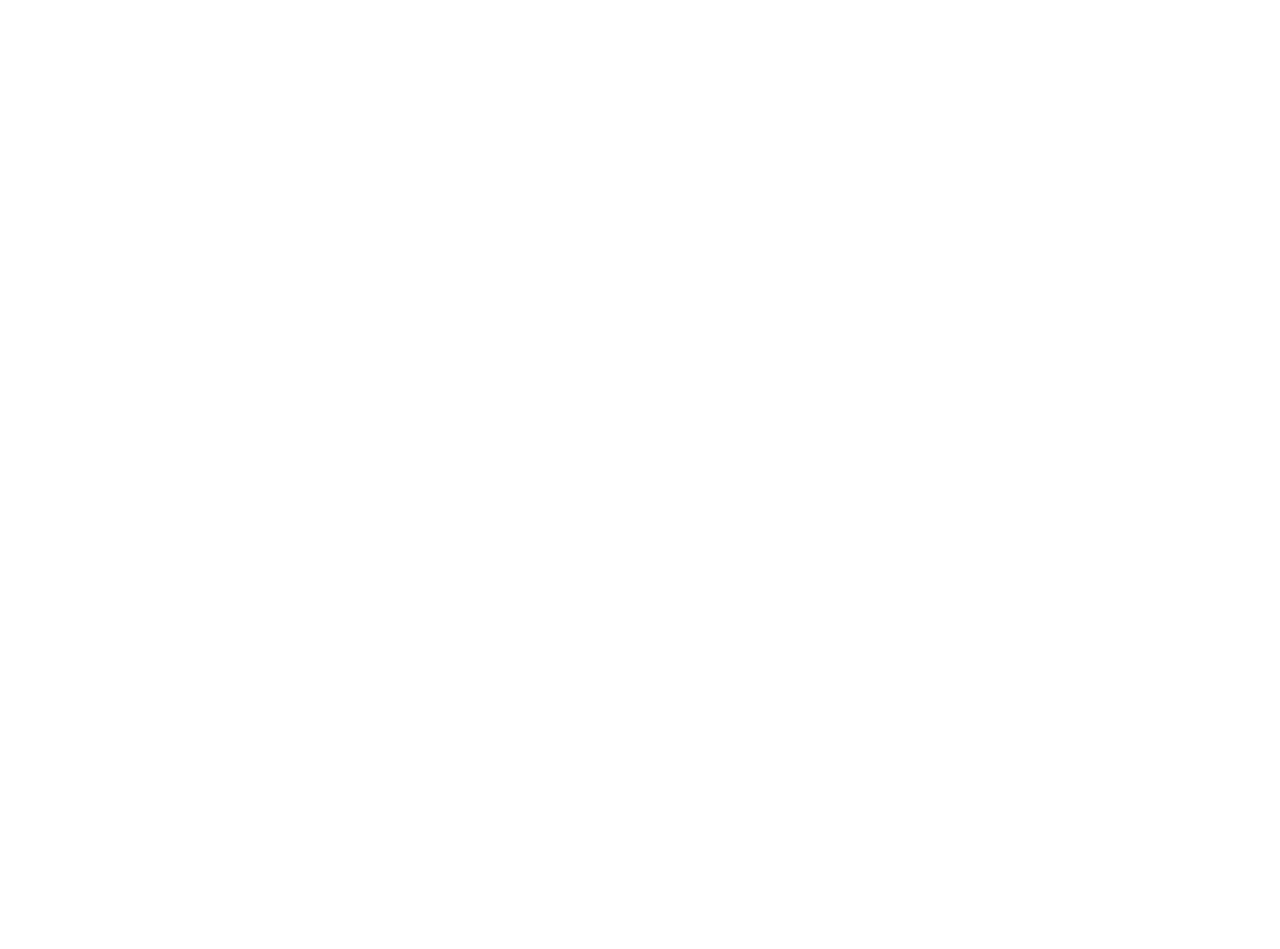
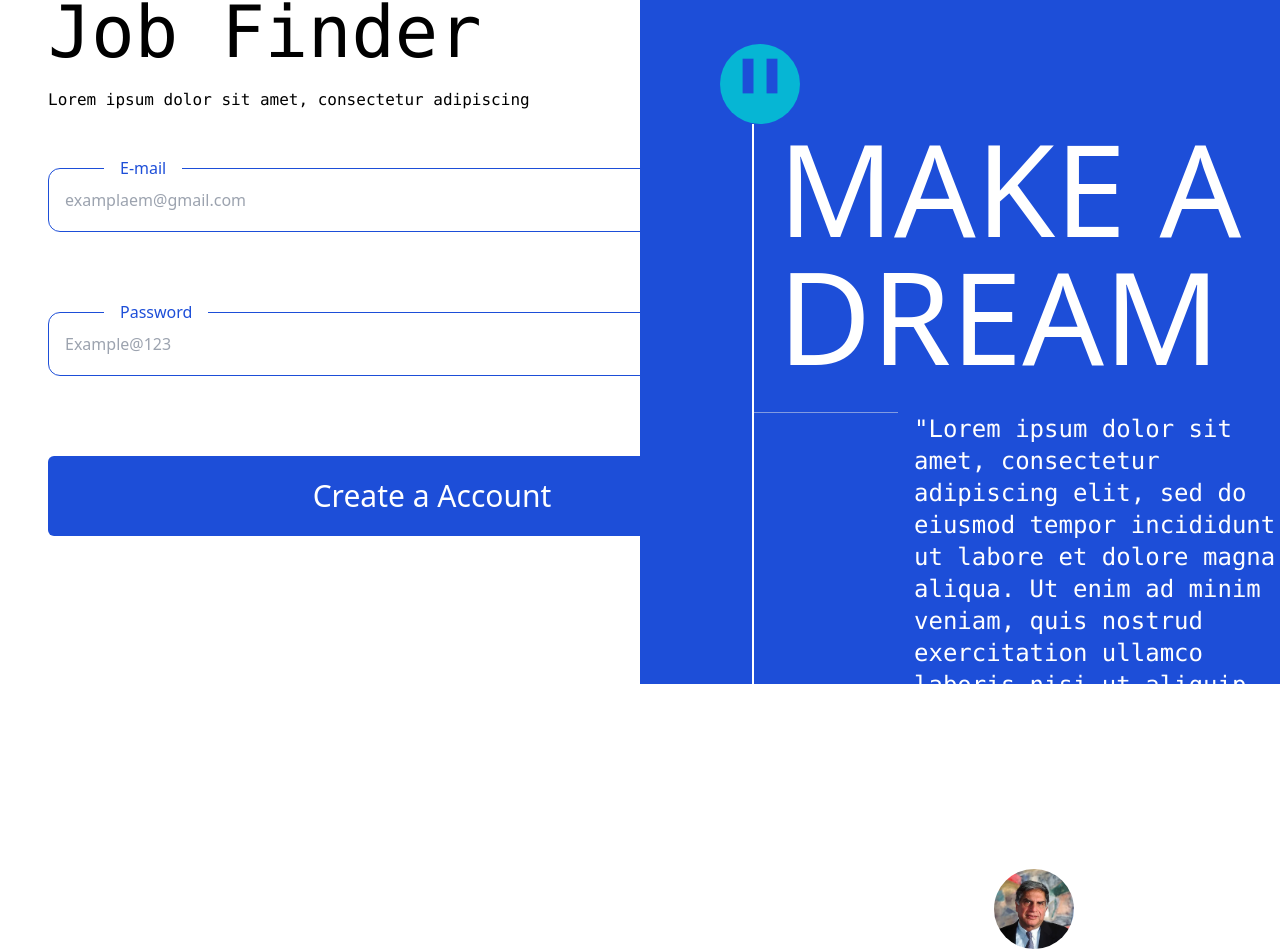
Before and after one commit to Ishikaza-das/JobFinder, a React (Vite) app in the folder frontend/: page /login in a window 1280 px wide. Shown: the part 116-1065 px from the top of the page. Before the commit the page ends 800 px from the top, so only its background shows below. Built offline with nearby package versions, Linux system fonts and the light colour scheme.

Commit message:
Login Page UI

```diff
--- a/frontend/src/User/Pages/Login.jsx
+++ b/frontend/src/User/Pages/Login.jsx
@@ -1,10 +1,46 @@
-import React from 'react'
+import React, { useState } from 'react'
+import globalimg from '../../assets/globalpersonimg.png'
 
 const Login = () => {
   return (
-    <div>
-      Login
+    <>
+    <div className='flex'>
+      {/* Left */}
+      <div  className='w-1/2 h-screen bg-white'>
+        <h1 className='text-black font-mono text-7xl pl-12 pt-10'>Welcome to Job Finder</h1>
+        <p className='text-black font-mono text-base font-light pl-12 pt-5'>Lorem ipsum dolor sit amet, consectetur adipiscing</p>
+        <form action=""  className='pl-12 mt-14 flex flex-col relative space-y-20'>
+          <div className='relative'>
+            <label htmlFor="" className='text-blue-700 absolute left-14 -top-3 bg-white pr-4 pl-4'>E-mail</label>
+            <input type="email" placeholder='examplaem@gmail.com' className='border-[0.1rem] w-[48rem] h-[4rem] border-blue-700 rounded-xl pl-4 focus:outline-none '/>
+          </div>
+          <div className='relative'>
+            <label htmlFor="" className='text-blue-700 absolute left-14 -top-3 bg-white pr-4 pl-4'>Password</label>
+            <input type="password" placeholder='Example@123' className='border-[0.1rem] w-[48rem] h-[4rem] border-blue-700 rounded-xl pl-4 focus:outline-none'/>
+          </div>
+          <button className='bg-blue-700 h-[5rem] w-[48rem] text-white text-3xl rounded-md'>Create a Account</button>
+        </form>
+      </div>
+
+      {/* Right */}
+      <div className='relative bg-blue-700 h-screen w-1/2'>
+        <div className='bg-cyan-500 rounded-full w-20 h-20 ml-20 mt-40 flex justify-center'>
+          <p className='font-mono text-9xl text-blue-700 absolute'>&quot;</p>
+        </div>
+        <div className='h-fit border-l-2 border-white ml-[7rem]'>
+          <span className='block text-9xl text-white pl-6'>MAKE A</span>
+          <span className='block text-9xl text-white pl-6'>DREAM</span>
+          <hr className='w-36 opacity-50 mt-8'/>
+          <p className='text-white font-mono ml-40 text-2xl text-balance'>&quot;Lorem ipsum dolor sit amet, consectetur adipiscing elit, sed do eiusmod tempor incididunt ut labore et dolore magna aliqua. Ut enim ad minim veniam, quis nostrud exercitation ullamco laboris nisi ut aliquip ex ea commodo consequat. Duis aute irure dolor in reprehenderit in voluptate &quot;</p>
+          <div className='flex rounded-full h-20 w-20 ml-60 mt-10 overflow-hidden'>
+            <img className='object-cover h-full w-full' src={globalimg} alt="" />
+            <span className='absolute text-white ml-24 text-2xl font-mono'>&quot;Ratan Tata&quot;</span>
+            <span className='absolute text-white ml-28 mt-8 text-xl font-mono text font-light'>Founder</span>
+          </div>
+        </div>
+      </div>
     </div>
+    </>
   )
 }
 
```
Also changed, not shown: frontend/src/assets/globalpersonimg.png (added).
